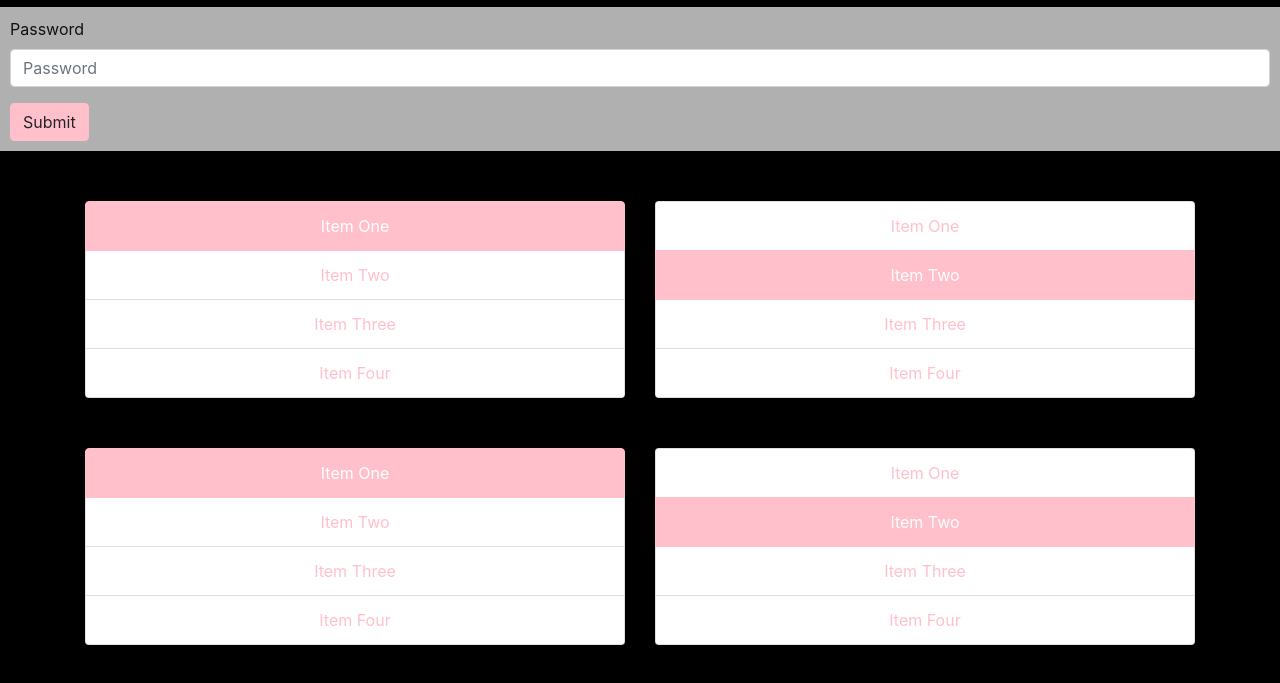
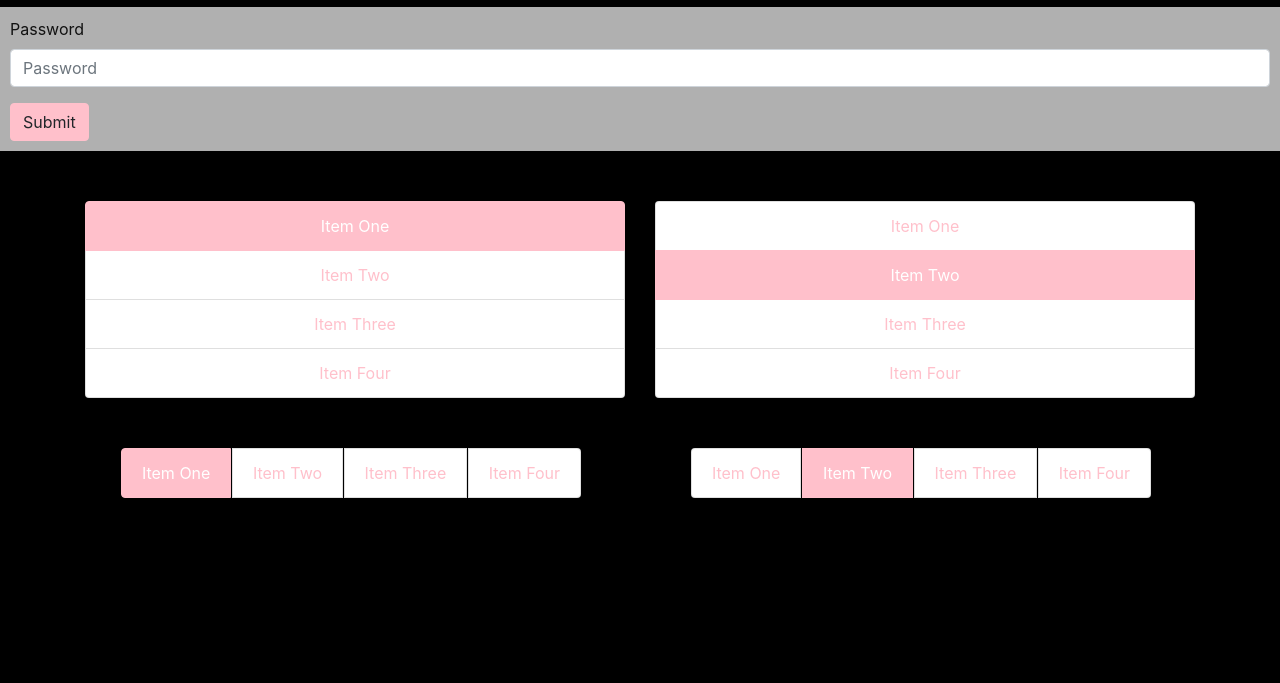
Before and after one commit to CoreDumpedAcademy/CD_MakeUp, a website: page index.html in a window 1280 px wide. Shown: the part 107-790 px from the top of the page. Drawn offline with nearby package versions, Linux system fonts and the light colour scheme.

Commit message:
group list finish and merged

```diff
--- a/index.html
+++ b/index.html
@@ -12,6 +12,7 @@
 
 	<link rel="stylesheet" href="./node_modules/bootstrap/dist/css/bootstrap.min.css">
 	<link rel="stylesheet" href="css/styles.css">
+	<link rel="stylesheet" href="css/list.css">
 </head>
 
 <body>
@@ -76,7 +77,7 @@
 
               <div class="col-xs-12 col-sm-12 col-md-6 col-lg-6 text-center">
 
-                  <div class="list-group ">
+                  <div class="list-group">
                       <a href="#" class="list-group-item active">Item One</a>
                       <a href="#" class="list-group-item">Item Two</a>
                       <a href="#" class="list-group-item">Item Three</a>
@@ -86,7 +87,7 @@
               </div>
               <div class="col-xs-12 col-sm-12 col-md-6 col-lg-6 text-center">
 
-                  <div class="list-group list-group-horizontal">
+                  <div class="list-group">
                       <a href="#" class="list-group-item">Item One</a>
                       <a href="#" class="list-group-item active">Item Two</a>
                       <a href="#" class="list-group-item">Item Three</a>
@@ -103,7 +104,7 @@
 
 			<div class="col-xs-12 col-sm-12 col-md-6 col-lg-6 text-center">
 
-				<div class="list-group list-group-horizontal">
+				<div class="list-group-horizontal">
 					<a href="#" class="list-group-item active">Item One</a>
 					<a href="#" class="list-group-item">Item Two</a>
 					<a href="#" class="list-group-item">Item Three</a>
@@ -113,7 +114,7 @@
 			</div>
 			<div class="col-xs-12 col-sm-12 col-md-6 col-lg-6 text-center">
 
-				<div class="list-group list-group-horizontal">
+				<div class="list-group-horizontal">
 					<a href="#" class="list-group-item">Item One</a>
 					<a href="#" class="list-group-item active">Item Two</a>
 					<a href="#" class="list-group-item">Item Three</a>
--- a/sass/list.sass
+++ b/sass/list.sass
@@ -6,8 +6,18 @@
   background-color: #fff
   border: 1px solid rgba(0, 0, 0, 0.125)
 
+
+.list-group-horizontal
+	flex-direction: row
+  display: inline-block
+  margin-bottom: 0
+  margin-left: -4px
+  margin-right: 0
+
+
 .list-group-horizontal .list-group-item
   display: inline-block
+  flex-direction: row
   margin-bottom: 0
   margin-left: -4px
   margin-right: 0
```
Also changed, not shown: css/list.css.
